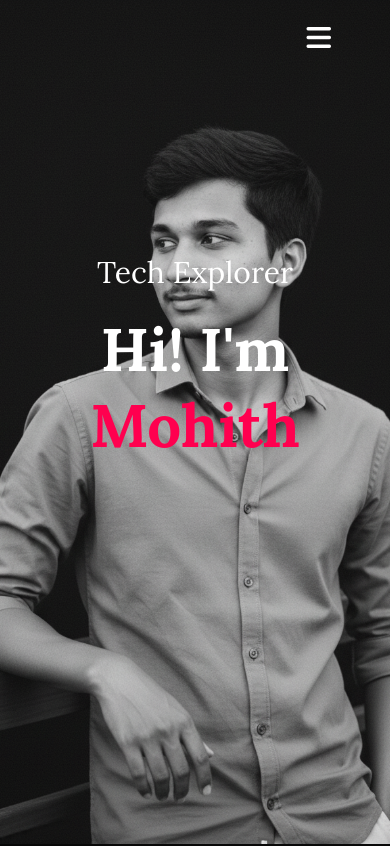
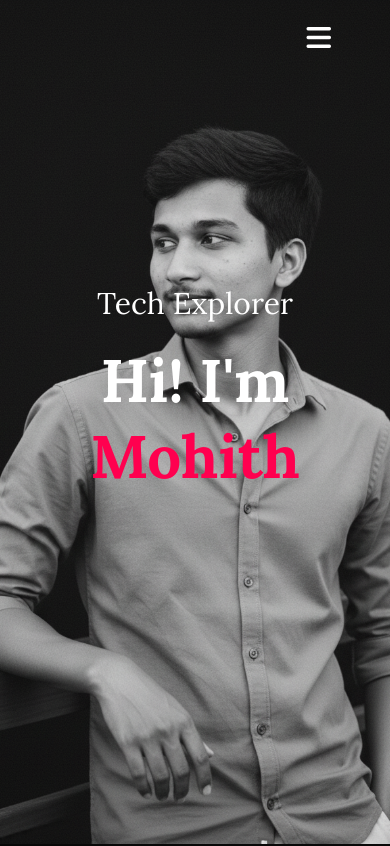
Before and after one commit to gr-0x076/portfolio, a plain HTML site: page index.html in a window 390 px wide. Shown: the top 846 px of the page. Drawn offline with Linux system fonts and the light colour scheme.

Commit message:
Update style.css

```diff
--- a/style.css
+++ b/style.css
@@ -461,7 +461,7 @@ form .btn2 {
     background: url('images/1759659014870.jpg') no-repeat center/cover;
 }
 .header-text {
-    margin-top: 60%;
+    margin-top: 70%;
     text-align: center;
 }
 
```
